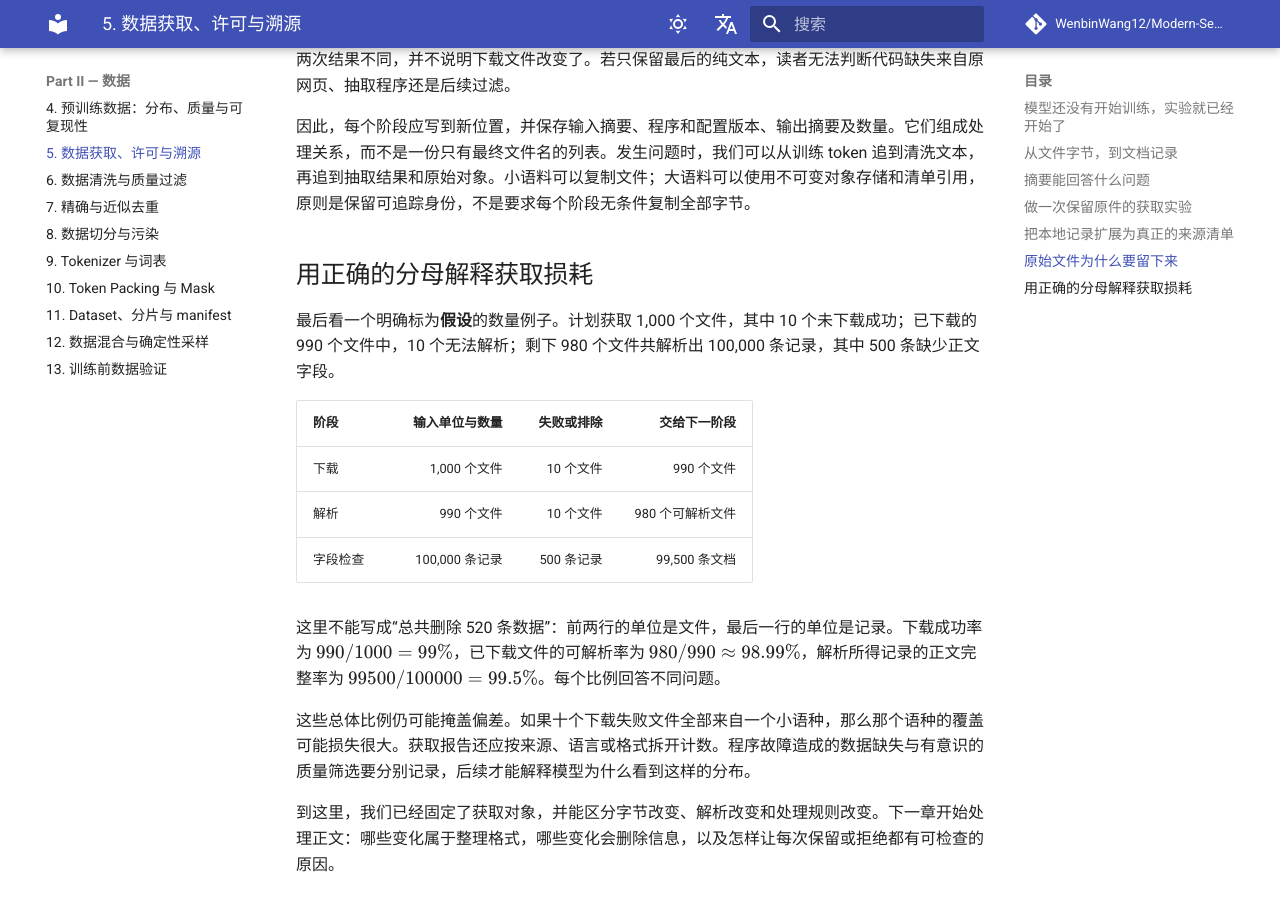
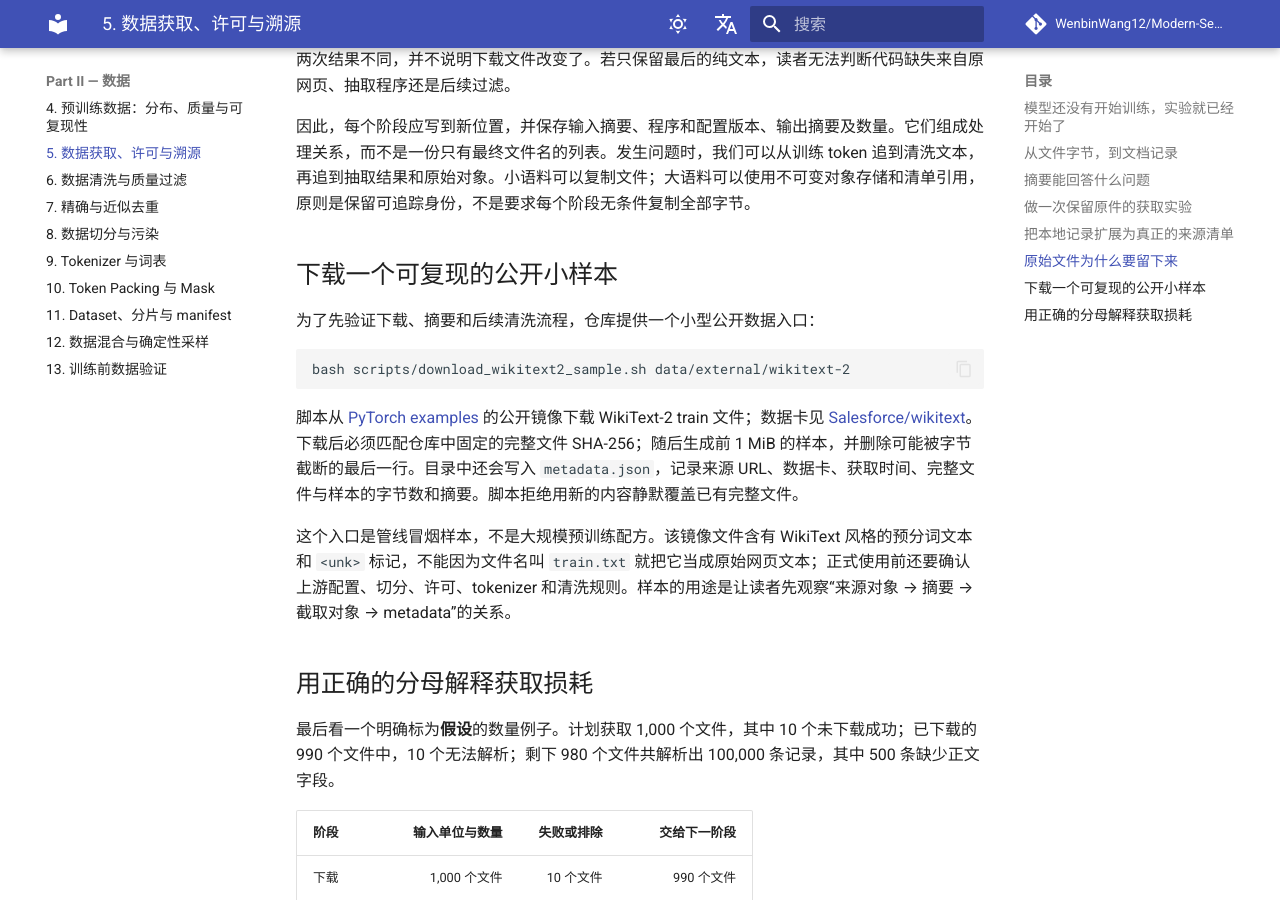
Before and after one commit to WenbinWang12/Modern-Sequence-Models-from-Scratch, an MkDocs documentation site: the page built from docs/book/11_data_acquisition.md, in a window 1280 px wide and 900 px high, scrolled down 4005 px. Built offline with MkDocs 1.6.1 and Material for MkDocs 9.7.7, drawn with Linux system fonts in a browser that asks for light colours; comment, search, counter and statistics services are not loaded.

Commit message:
Add reproducible WikiText sample download

````diff
--- a/docs/book/11_data_acquisition.md
+++ b/docs/book/11_data_acquisition.md
@@ -116,6 +116,18 @@ $$
 
 因此，每个阶段应写到新位置，并保存输入摘要、程序和配置版本、输出摘要及数量。它们组成处理关系，而不是一份只有最终文件名的列表。发生问题时，我们可以从训练 token 追到清洗文本，再追到抽取结果和原始对象。小语料可以复制文件；大语料可以使用不可变对象存储和清单引用，原则是保留可追踪身份，不是要求每个阶段无条件复制全部字节。
 
+## 下载一个可复现的公开小样本
+
+为了先验证下载、摘要和后续清洗流程，仓库提供一个小型公开数据入口：
+
+~~~bash
+bash scripts/download_wikitext2_sample.sh data/external/wikitext-2
+~~~
+
+脚本从 [PyTorch examples](https://github.com/pytorch/examples) 的公开镜像下载 WikiText-2 train 文件；数据卡见 [Salesforce/wikitext](https://huggingface.co/datasets/Salesforce/wikitext)。下载后必须匹配仓库中固定的完整文件 SHA-256；随后生成前 1 MiB 的样本，并删除可能被字节截断的最后一行。目录中还会写入 `metadata.json`，记录来源 URL、数据卡、获取时间、完整文件与样本的字节数和摘要。脚本拒绝用新的内容静默覆盖已有完整文件。
+
+这个入口是管线冒烟样本，不是大规模预训练配方。该镜像文件含有 WikiText 风格的预分词文本和 `<unk>` 标记，不能因为文件名叫 `train.txt` 就把它当成原始网页文本；正式使用前还要确认上游配置、切分、许可、tokenizer 和清洗规则。样本的用途是让读者先观察“来源对象 → 摘要 → 截取对象 → metadata”的关系。
+
 ## 用正确的分母解释获取损耗
 
 最后看一个明确标为**假设**的数量例子。计划获取 1,000 个文件，其中 10 个未下载成功；已下载的 990 个文件中，10 个无法解析；剩下 980 个文件共解析出 100,000 条记录，其中 500 条缺少正文字段。
--- a/docs/reproducibility.md
+++ b/docs/reproducibility.md
@@ -21,6 +21,14 @@ python3 scripts/check_environment.py --require-gpu --min-gpus 1 --output outputs
 ```bash
 bash scripts/prepare_sample.sh outputs/sample-tokens.npy
 ```
+
+如果需要一个可联网获取的公开小语料来验证下载和清单流程，可以运行：
+
+```bash
+bash scripts/download_wikitext2_sample.sh data/external/wikitext-2
+```
+
+脚本下载公开 GitHub 镜像中的 WikiText-2 train 文件，固定完整文件 SHA256，并生成前 1 MiB 且不含半行的样本和 `metadata.json`。它不会把样本伪装成代表性预训练语料；正式实验仍需单独完成许可、清洗、切分、tokenizer 和去重验收。
 
 正式数据使用带 SHA256 清单的分片格式：
 
````
Also changed, not shown: README.md (+6 -0 lines), docs/book/en/11_data_acquisition.md (+12 -0 lines), 1 other file.
